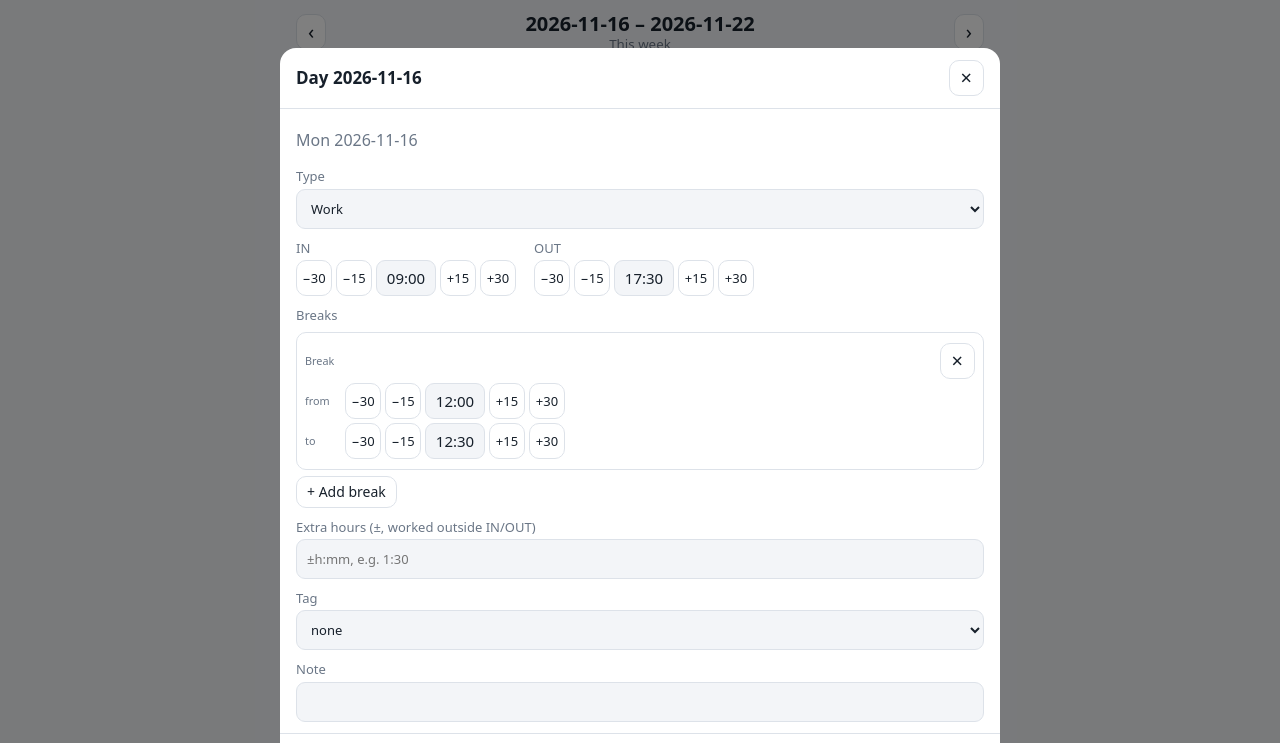
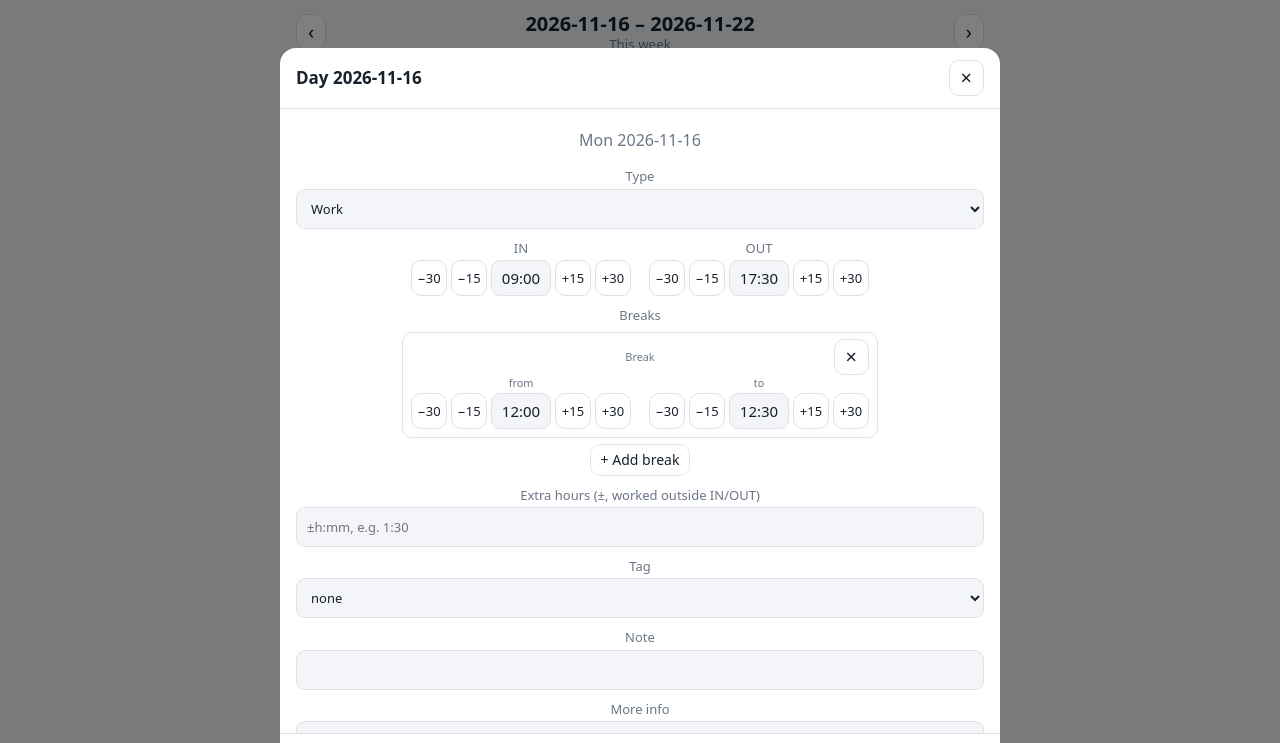
Before and after one commit to 00Sinom00/x7m4q9bd, a plain HTML site: page index.html in a window 1280 px wide. Both pictures are taken after a click on the element 640 px from the left and 454 px from the top of the page. Shown: the top 743 px of the page. Drawn offline with Linux system fonts and the light colour scheme.

Commit message:
Add files via upload

```diff
--- a/app.js
+++ b/app.js
@@ -2,7 +2,7 @@
 (function () {
   'use strict';
   const E = window.Engine;
-  const VERSION = '1.3.3';
+  const VERSION = '1.3.4';
   const $app = document.getElementById('app');
 
   let S = E.emptyState();            // synced data: settings, days, deleted, adjustments
@@ -267,10 +267,11 @@
       const row = { s: timeInput(s), e: timeInput(e2) };
       const dflt = (i) => (sch && sch.breaks && sch.breaks[0] && sch.breaks[0][i]) || (i ? '12:30' : '12:00');
       row.node = el('div', { class: 'brk' },
-        el('div', { class: 'brk-line' }, el('small', { style: 'flex:1;width:auto' }, 'Break'),
+        el('div', { class: 'brk-head' }, el('small', {}, 'Break'),
           el('button', { class: 'icon', 'aria-label': 'Remove break', onclick: () => { row.node.remove(); brRows.splice(brRows.indexOf(row), 1); refresh(); } }, '×')),
-        el('div', { class: 'brk-line' }, el('small', {}, 'from'), timeStepper(row.s, () => dflt(0))),
-        el('div', { class: 'brk-line' }, el('small', {}, 'to'), timeStepper(row.e, () => row.s.value || dflt(1))));
+        el('div', { class: 'brk-cols' },
+          el('div', { class: 'brk-col' }, el('small', {}, 'from'), timeStepper(row.s, () => dflt(0))),
+          el('div', { class: 'brk-col' }, el('small', {}, 'to'), timeStepper(row.e, () => row.s.value || dflt(1)))));
       row.node.addEventListener('input', refresh);
       brRows.push(row); brBox.append(row.node);
     };
@@ -368,7 +369,7 @@
         return undefined;
       } });
     }
-    modal(`Day ${date}`, body, buttons);
+    modal(`Day ${date}`, el('div', { class: 'de' }, body), buttons);
   }
 
   /* ---------- week view ---------- */
--- a/style.css
+++ b/style.css
@@ -103,6 +103,14 @@ input.bad { border-color: var(--neg); outline: 1px solid var(--neg); }
 .stepper { display: flex; align-items: center; gap: 4px; }
 .stepper input.time { flex: 0 0 60px; width: 60px; min-width: 0; height: 36px; min-height: 36px; padding: 0 2px; font-size: 15px; }
 .btn.step { flex: 0 0 auto; min-width: 36px; height: 36px; min-height: 36px; padding: 0 4px; font-size: 13px; }
-.brk { border: 1px solid var(--line); border-radius: 10px; padding: 6px 8px; margin-top: 8px; }
-.brk-line { display: flex; align-items: center; gap: 6px; margin: 4px 0; }
-.brk-line > small { width: 34px; flex: 0 0 auto; }
+.brk { border: 1px solid var(--line); border-radius: 10px; padding: 6px 8px 8px; margin: 8px auto 0; width: fit-content; max-width: 100%; }
+.brk-head { position: relative; display: flex; align-items: center; justify-content: center; min-height: 36px; }
+.brk-head button { position: absolute; right: 0; top: 0; }
+.brk-cols { display: flex; flex-wrap: wrap; justify-content: center; gap: 6px 18px; }
+.brk-col { display: flex; flex-direction: column; align-items: center; gap: 3px; }
+/* day editor: everything centred, typing in the wide text fields stays left-aligned */
+.de { text-align: center; }
+.de label.f > span { text-align: center; }
+.de .row { justify-content: center; }
+.de .stepper { justify-content: center; }
+.de label.f > input[type=text], .de label.f > select { text-align: left; }
--- a/sw.js
+++ b/sw.js
@@ -1,5 +1,5 @@
 /* Offline cache. Bump VERSION together with VERSION in app.js on every release. */
-const VERSION = '1.3.3';
+const VERSION = '1.3.4';
 const CACHE = 'wl-' + VERSION;
 const ASSETS = ['./', 'index.html', 'style.css', 'engine.js', 'app.js', 'manifest.json', 'icon-192.png', 'icon-512.png', 'icon-180.png'];
 
```
